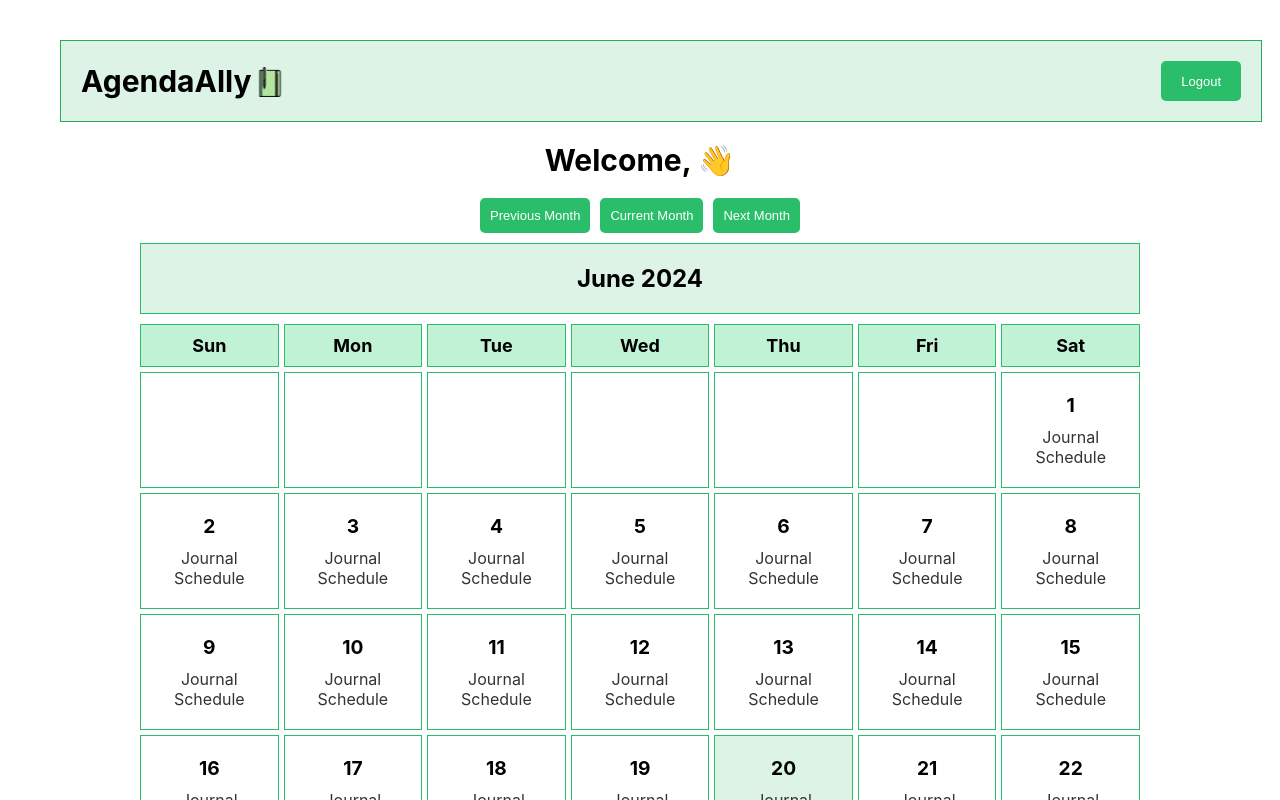
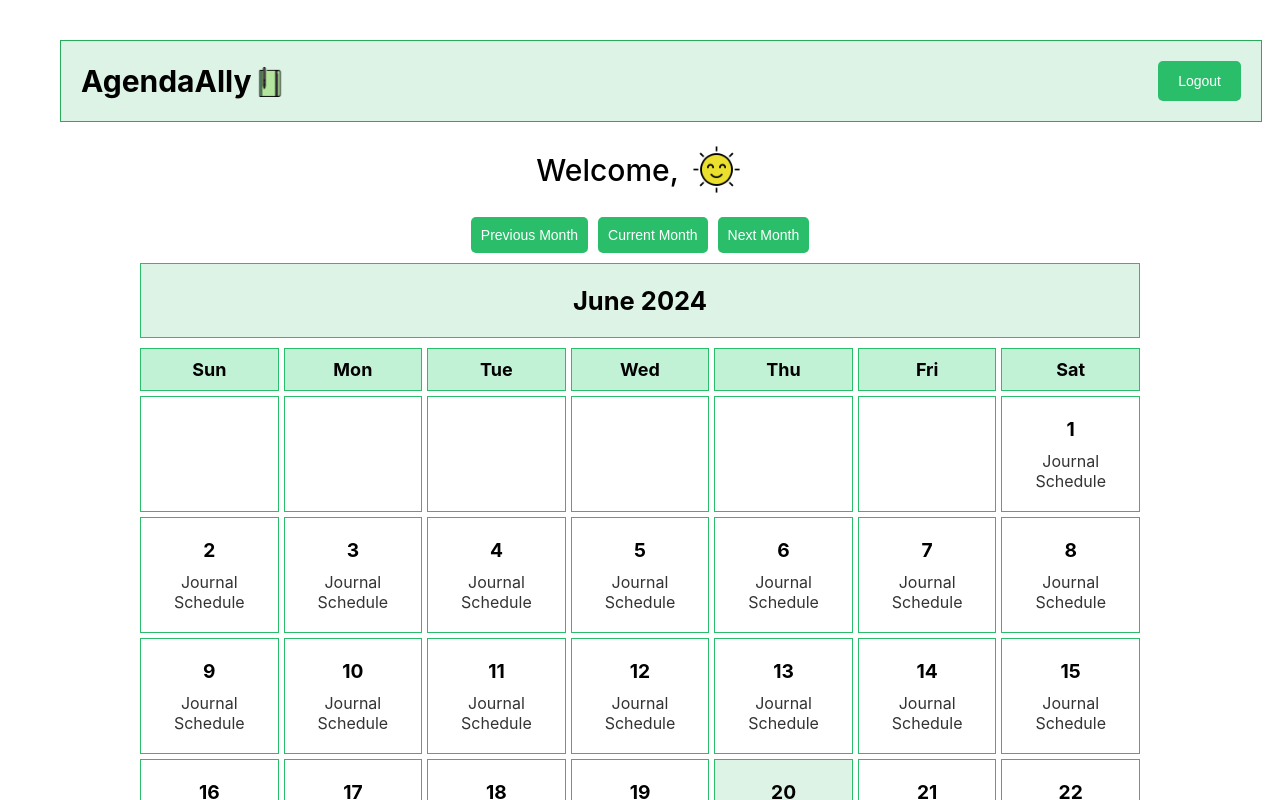
Before and after one commit to angelakim318/AgendaAlly, a React (Create React App) app in the folder frontend/: page /home in a window 1280 px wide. Shown: the top 800 px of the page. Built offline with nearby package versions, Linux system fonts and the light colour scheme; no server answers; what @draft-js-plugins/static-toolbar would draw is missing.

Commit message:
added icon to welcome message

```diff
--- a/frontend/src/components/Home.js
+++ b/frontend/src/components/Home.js
@@ -9,7 +9,6 @@ const Home = ({ user }) => {
   const [firstName, setFirstName] = useState('');
   const [currentDate, setCurrentDate] = useState(new Date());
   const navigate = useNavigate();
-  const wavingHandEmoji = '\u{1F44B}';
 
   useEffect(() => {
     const fetchUser = async () => {
@@ -63,7 +62,7 @@ const Home = ({ user }) => {
         <button onClick={handleLogout} className="logout-button">Logout</button>
       </div>
       <div className="welcome-message">
-        Welcome, {firstName} {wavingHandEmoji}
+        Welcome,  {firstName} <img src="/icons/sunny.png" alt="Sun Icon" className="welcome-icon" />
       </div>
       <div className="calendar-nav-buttons">
         <button onClick={goToPreviousMonth} className="nav-button">Previous Month</button>
--- a/frontend/src/components/JournalEntry.js
+++ b/frontend/src/components/JournalEntry.js
@@ -114,7 +114,7 @@ const JournalEntry = ({ user }) => {
   const formattedDate = new Date(date + 'T00:00:00').toLocaleDateString('en-US', {
     weekday: 'long',
     year: 'numeric',
-    month: 'short',
+    month: 'long', // Changed from 'short' to 'long' to get the full month name
     day: 'numeric'
   });
 
--- a/frontend/src/components/styles/Calendar.css
+++ b/frontend/src/components/styles/Calendar.css
@@ -20,6 +20,7 @@
   justify-content: center;
   align-items: center;
   margin-bottom: 10px;
+  font-size: 17px;
 }
 
 .calendar-header {
--- a/frontend/src/components/styles/Home.css
+++ b/frontend/src/components/styles/Home.css
@@ -28,13 +28,13 @@
 }
 
 .header-icon {
-  width: 30px;  /* Adjust the size as needed */
-  height: 30px;
-  margin-left: 10px;  /* Space between the title and the icon */
+  width: 55px;  /* Adjust the size as needed */
+  height: 55px;
+  margin-left: 5px;  /* Space between the title and the icon */
 }
 
 .logout-button {
-  font-size: 13px;
+  font-size: 14px;
   background-color: #2abe6a;
   color: white;
   border: none;
@@ -51,7 +51,15 @@
 .welcome-message {
   font-size: 30px;
   text-align: center;
-  font-weight: bold;
+  font-weight: 500;
+  display: flex;
+  align-items: center;
+  gap: 10px;  /* Adjust gap between text and icon */
+}
+
+.welcome-icon {
+  width: 55px;  /* Adjust the size as needed */
+  height: 55px;
 }
 
 .calendar-container {
@@ -76,6 +84,7 @@
 
 .calendar-header h2 {
   margin: 0;
+  font-size: 17px;
 }
 
 .calendar-nav-buttons {
@@ -83,6 +92,7 @@
   justify-content: center;
   width: 100%;
   margin-bottom: 0;
+  font-size: 14px;
 }
 
 .calendar-grid {
@@ -138,7 +148,7 @@
   cursor: pointer;
   border-radius: 5px;
   margin: 0 10px;
-  font-size: 13px;
+  font-size: 14px;
 }
 
 .nav-button:hover {
--- a/frontend/src/components/styles/JournalEntry.css
+++ b/frontend/src/components/styles/JournalEntry.css
@@ -43,7 +43,7 @@
 
 .logout-button, .back-button {
   background-color: #2abe6a;
-  font-size: 13px;
+  font-size: 14px;
   color: white;
   border: none;
   padding: 10px 20px;
@@ -149,7 +149,7 @@
   cursor: pointer;
   border-radius: 5px;
   margin: 10px 0;
-  font-size: 13px;
+  font-size: 14px;
 }
 
 .save-button:hover, .delete-button:hover, .edit-button:hover, .cancel-button:hover {
--- a/frontend/src/components/styles/Schedule.css
+++ b/frontend/src/components/styles/Schedule.css
@@ -52,6 +52,7 @@
   display: flex;
   align-items: center;
   justify-content: center;
+  font-size: 14px;
 }
 
 .logout-button:hover, .back-button:hover {
@@ -130,7 +131,10 @@
   left: 50%;
   transform: translate(-50%, -50%);
   background-color: #e7f8ee;
-  padding: 20px;
+  padding: 25px; /* Adjusted padding */
+  width: 60%; /* Adjusted width */
+  max-width: 450px; /* Max width */
+  height: 45%; /* Adjusted height */
   border: 1px solid #2abe6a;
   border-radius: 5px;
   box-shadow: 0 0 10px rgba(0, 0, 0, 0.1);
@@ -148,31 +152,31 @@
 
 .task-textarea {
   width: 100%;
-  height: 100px;
+  height: 60%; /* Adjusted height */
   padding: 10px;
   border: 1px solid #2abe6a;
   border-radius: 5px;
   box-sizing: border-box;
   margin-bottom: 20px;
   resize: none;
-  font-size: 13px;
+  font-size: 15px;
 }
 
 .modal-buttons {
   display: flex;
-  justify-content: space-between;
-  gap: 10px;
+  justify-content: center; /* Center the buttons */
+  gap: 5px; /* Reduced gap between buttons */
 }
 
 .save-button, .delete-button, .close-button {
   background-color: #2abe6a;
   color: white;
   border: none;
-  padding: 10px 20px;
+  padding: 10px 15px; /* Adjusted padding */
   cursor: pointer;
   border-radius: 5px;
   margin: 10px 0;
-  font-size: 13px;
+  font-size: 14px;
 }
 
 .save-button:hover, .delete-button:hover, .close-button:hover {
```
Also changed, not shown: frontend/public/icons/sunny.png (added).
